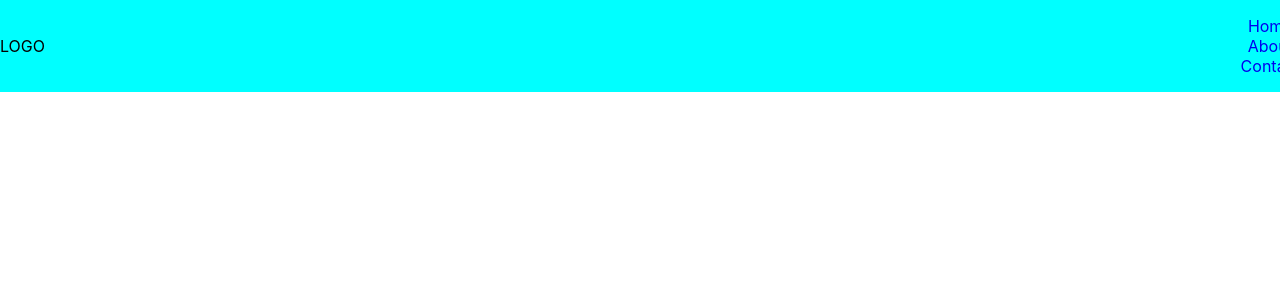
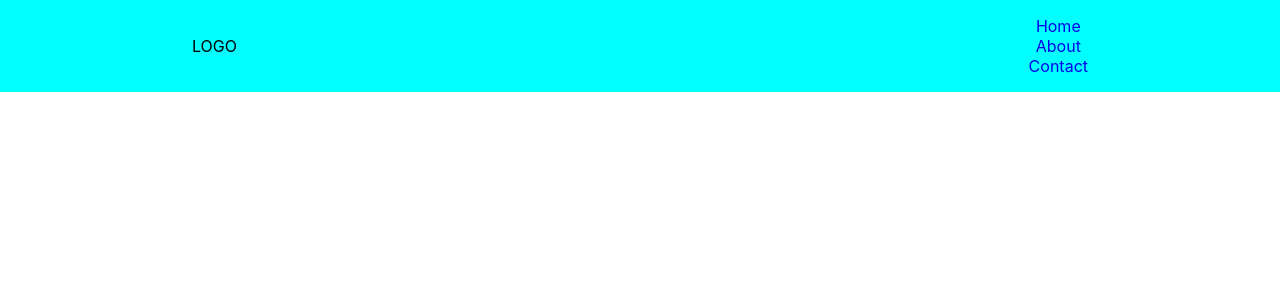
Before and after one commit to Tarek994/event-planner, a React (Create React App) app: page / in a window 1280 px wide. Shown: the top 300 px of the page. Built offline with nearby package versions, Linux system fonts and the light colour scheme.

Commit message:
style(navbar): add the width for the container navbar

```diff
--- a/src/components/navbar/navbar.css
+++ b/src/components/navbar/navbar.css
@@ -5,7 +5,7 @@
 
 .bar{
     margin: auto;
-    width: 1300px;
+    width: 70%;
     display: flex;
     justify-content: space-between;
     align-items: center;
```
